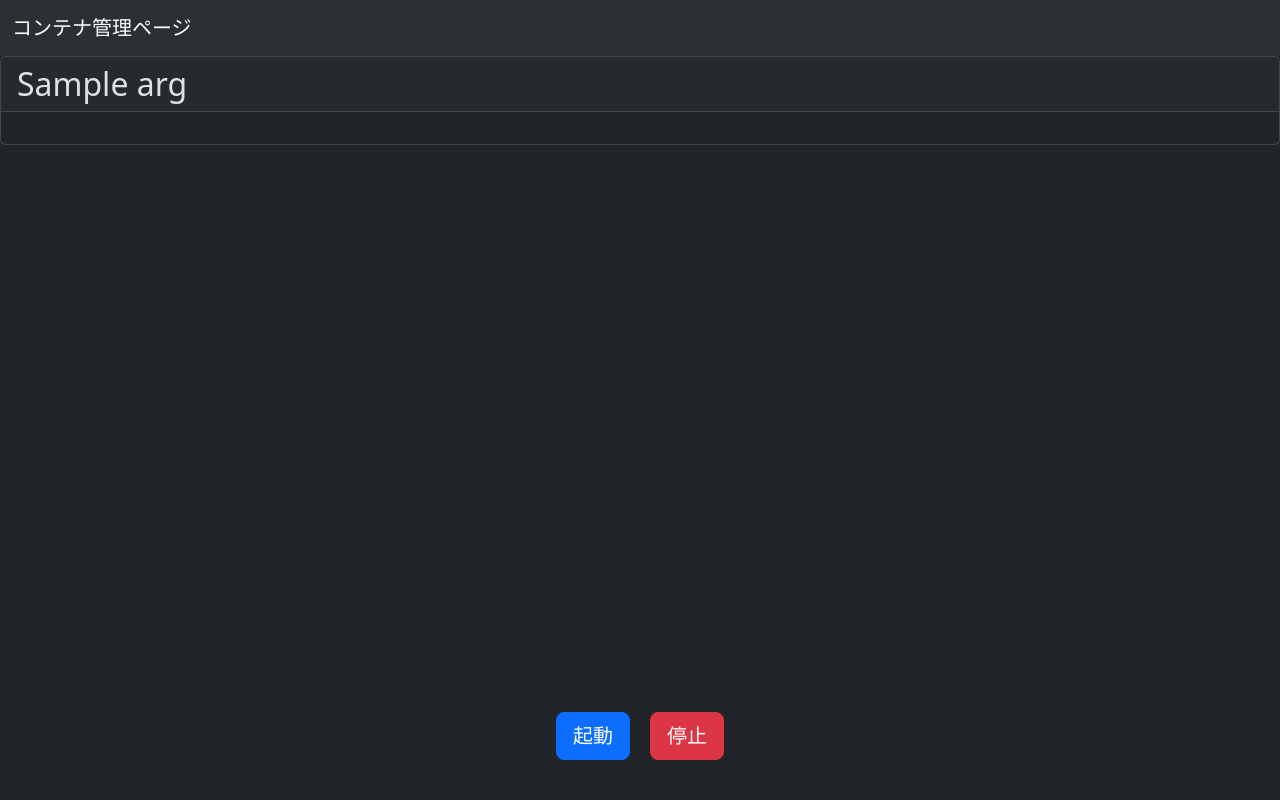
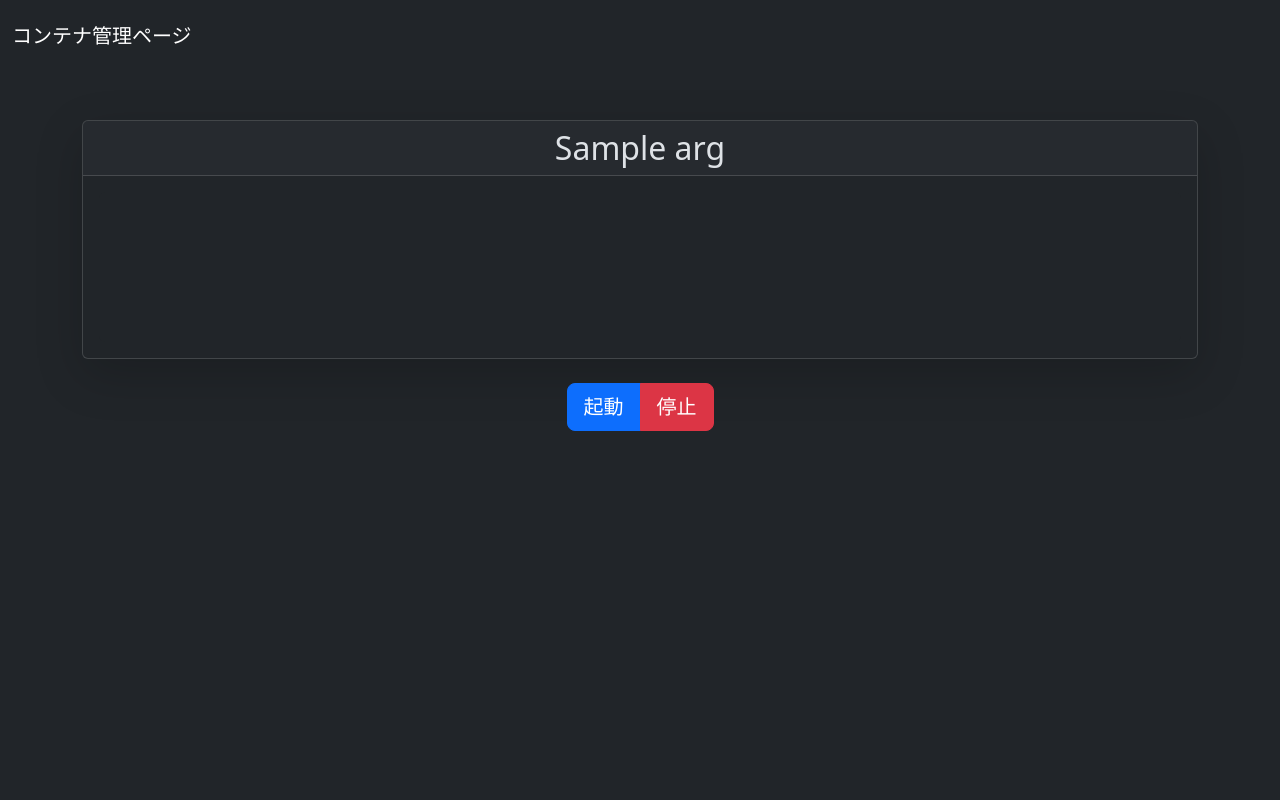
Before and after one commit to cloud-native-dojo/Flask_execute-button, a Flask app: template templates/index.html in a window 1280 px wide. Run offline with Flask 3, Linux system fonts and the light colour scheme; the template is opened without the code that fills it: most values are stand-ins (such as "Sample title", 1, 10 or a date in 2020); parts of the project's set-up code (start-up, migrations or seed data) failed here and were passed over.

Commit message:
UI最終調整

```diff
--- a/main.py
+++ b/main.py
@@ -1,3 +1,7 @@
+#起動コマンド
+#python3 main.py name-list 5003
+#python3 main.py name-list-old 5004
+
 import flask
 from flask import request, jsonify, render_template
 import subprocess
--- a/templates/index.html
+++ b/templates/index.html
@@ -1,40 +1,43 @@
 <!DOCTYPE html>
 <html data-bs-theme="dark">
+
 <head>
     <title>Flask Test Site</title>
-    <style>
-        .button-container {
-            display: flex;
-            justify-content: center;
-            gap: 20px;
-            width: 100%;
-            padding: 20px;
-            position: fixed;
-            bottom: 20px;
-        }
-    </style>
     <link href="https://cdn.jsdelivr.net/npm/bootstrap@5.3.3/dist/css/bootstrap.min.css" rel="stylesheet"
         integrity="sha384-QWTKZyjpPEjISv5WaRU9OFeRpok6YctnYmDr5pNlyT2bRjXh0JMhjY6hW+ALEwIH" crossorigin="anonymous">
 </head>
+
 <body>
-    <nav class="navbar bg-body-tertiary">
+    <!-- Navbar -->
+    <nav class="navbar navbar-dark bg-dark py-3">
         <div class="container-fluid">
             <a class="navbar-brand" href="#">コンテナ管理ページ</a>
         </div>
     </nav>
-    <div class="card">
-        <h2 class="card-header">{{arg}}</h2>
-        <div class="card-body">
-            <pre class="card-text" id="pod-output">Loading...</pre>
+
+    <!-- Main Content -->
+    <div class="container mt-5">
+        <div class="card shadow-lg">
+            <div class="card-header text-center">
+                <h2 class="mb-0">{{ arg }}</h2>
+            </div>
+            <div class="card-body">
+                <pre class="card-text bg-dark text-light p-3 rounded overflow-auto" id="pod-output"
+                    style="min-height: 150px;">Loading...</pre>
+            </div>
+        </div>
+
+        <!-- Button Container -->
+        <div class="d-flex justify-content-center mt-4">
+            <div class="btn-group">
+                <button class="btn btn-primary btn-lg" onclick="createPod()">起動</button>
+                <button class="btn btn-danger btn-lg" onclick="deletePod()">停止</button>
+            </div>
         </div>
     </div>
-    <div class="button-container">
-        <button class="btn btn-primary btn-lg" onclick="createPod()">起動</button>
-        <button class="btn btn-danger btn-lg" onclick="deletePod()">停止</button>
-    </div>
+
+    <!-- JavaScript -->
     <script>
-        let currentPods = [];
-
         async function fetchPodData() {
             try {
                 const response = await fetch('/pods');
@@ -48,9 +51,7 @@
         async function createPod() {
             const response = await fetch('/button-click', {
                 method: 'POST',
-                headers: {
-                    'Content-Type': 'application/json',
-                },
+                headers: { 'Content-Type': 'application/json' },
                 body: JSON.stringify({ message: 'create' }),
             });
             const result = await response.json();
@@ -61,9 +62,7 @@
         async function deletePod() {
             const response = await fetch('/button-click', {
                 method: 'POST',
-                headers: {
-                    'Content-Type': 'application/json',
-                },
+                headers: { 'Content-Type': 'application/json' },
                 body: JSON.stringify({ message: 'delete' }),
             });
             const result = await response.json();
@@ -78,4 +77,5 @@
         integrity="sha384-YvpcrYf0tY3lHB60NNkmXc5s9fDVZLESaAA55NDzOxhy9GkcIdslK1eN7N6jIeHz"
         crossorigin="anonymous"></script>
 </body>
+
 </html>
```
